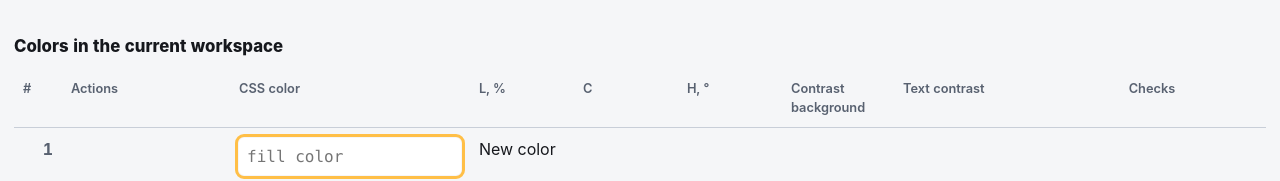
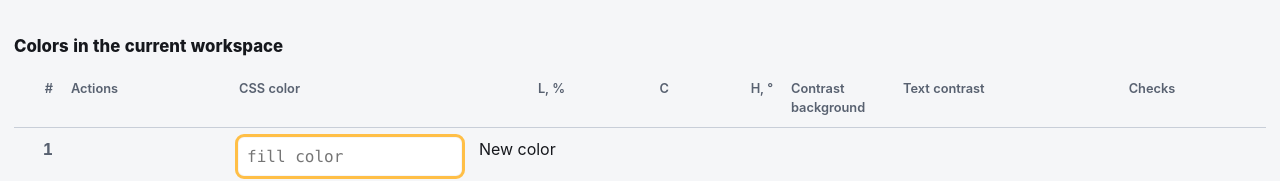
Before and after one commit to arestov/oklch-table, a Svelte app: page / in a window 1280 px wide. Shown: the part 380-561 px from the top of the page. Built offline with nearby package versions, Linux system fonts and the light colour scheme.

Commit message:
style: align numeric table headings right

```diff
--- a/src/app.css
+++ b/src/app.css
@@ -216,6 +216,10 @@ thead th {
   text-transform: none;
   text-align: left;
   border-bottom: 1px solid var(--border);
+}
+
+thead .numeric-heading {
+  text-align: right;
 }
 
 tbody tr + tr > * {
--- a/src/components/WorkspaceTable.svelte
+++ b/src/components/WorkspaceTable.svelte
@@ -50,12 +50,12 @@ let {
     </colgroup>
     <thead>
       <tr>
-        <th scope="col">#</th>
+        <th scope="col" class="numeric-heading">#</th>
         <th scope="col">Actions</th>
         <th scope="col">CSS color</th>
-        <th scope="col">L, %</th>
-        <th scope="col">C</th>
-        <th scope="col">H, °</th>
+        <th scope="col" class="numeric-heading">L, %</th>
+        <th scope="col" class="numeric-heading">C</th>
+        <th scope="col" class="numeric-heading">H, °</th>
         <th scope="col">Contrast<br>background</th>
         <th scope="col">Text contrast</th>
         <th scope="col">Checks</th>
```
Also changed, not shown: 1 other file (tests, documents, lock files or other folders).
